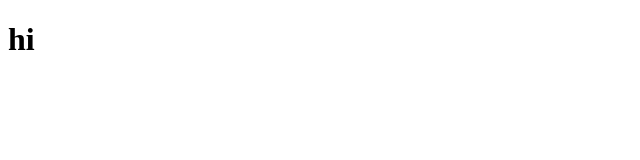
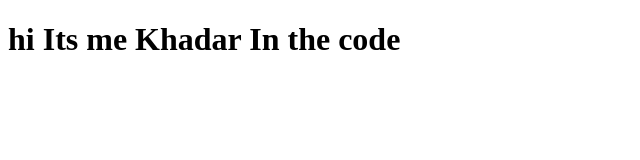
Before and after one commit to Kaje334455/Kaje334455.github.io, a plain HTML site: page index.html in a window 1280 px wide. Shown: the whole page, without its empty margins (0-640 px from the left). Drawn offline with Linux system fonts and the light colour scheme.

Commit message:
Update index.html

```diff
--- a/index.html
+++ b/index.html
@@ -6,6 +6,6 @@
     <title>Document</title>
   </head>
   <body>
-    <h1>hi</h1>
+    <h1>hi Its me Khadar In the code</h1>
   </body>
 </html>
```
